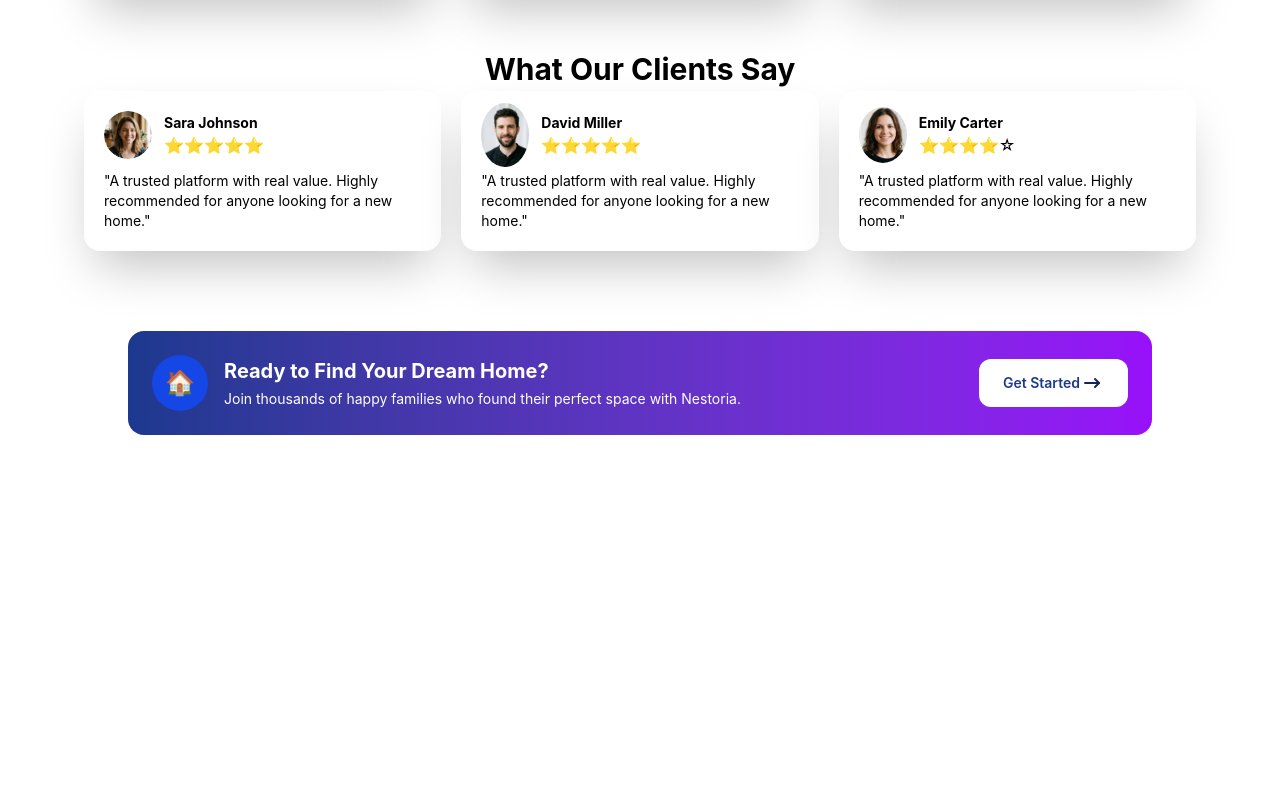
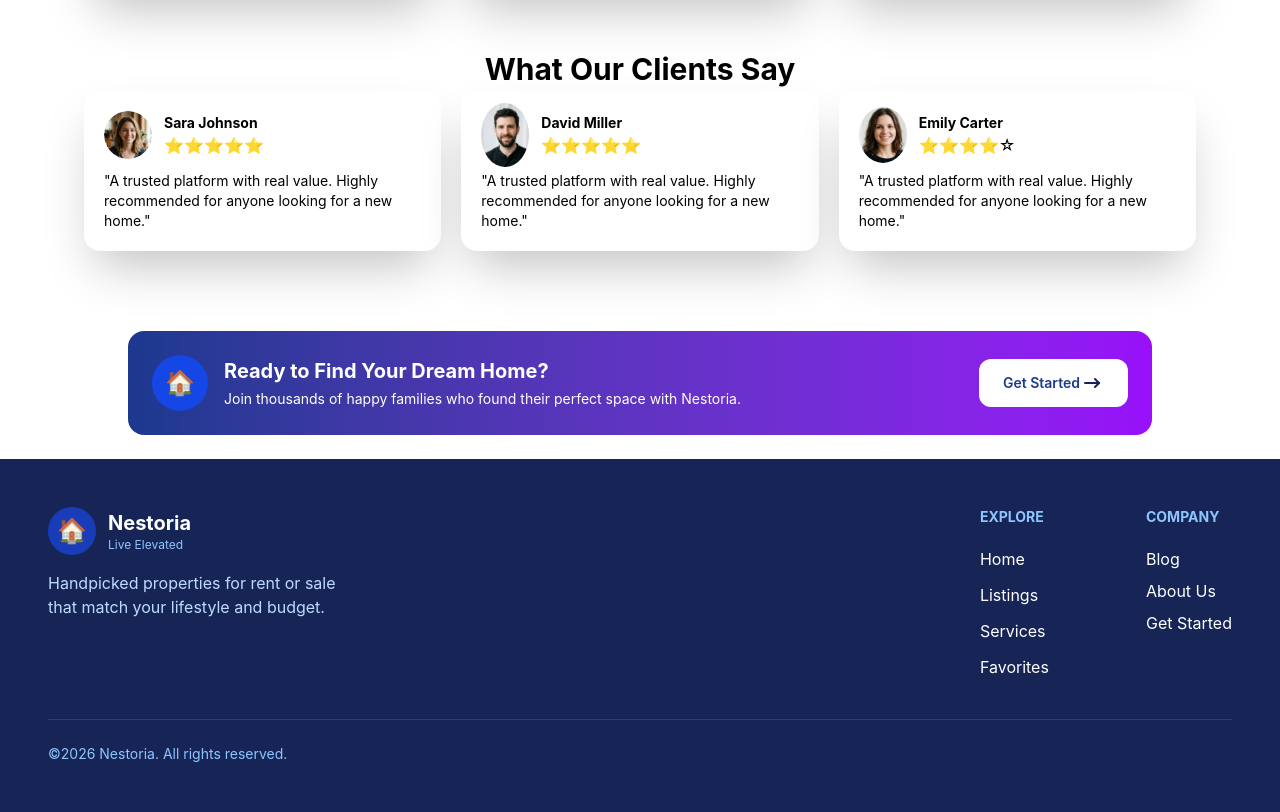
Before and after one commit to Yassine-Belbaz/Yassine-Belbaz, a website: page index.html in a window 1280 px wide. Shown: the part 2057-2869 px from the top of the page. Before the commit the page ends 2516 px from the top, so only its background shows below. Drawn offline with Linux system fonts and the light colour scheme.

Commit message:
added footer

```diff
--- a/index.html
+++ b/index.html
@@ -495,6 +495,53 @@
             </div>
         </div>
     </main>
+    <footer>
+        <div class=" bg-blue-950 p-8 md:p-12 shadow-xl ">
+            <div class="flex flex-col md:flex-row md:justify-between gap-10">
+                <div class="md:max-w-xs">
+                    <div class="flex items-center gap-3">
+                        <div class="w-12 h-12 rounded-full bg-blue-800 flex items-center justify-center text-2xl">
+                            🏠
+                        </div>
+                        <div>
+                            <p class="text-xl font-bold text-white">Nestoria</p>
+                            <p class="text-xs text-blue-300">Live Elevated</p>
+                        </div>
+                    </div>
+
+                    <p class="mt-4 text-blue-200">Handpicked properties for rent or sale that match your lifestyle
+                        and budget.
+                    </p>
+                </div>
+
+                <div class="grid grid-cols-2 gap-12 md:gap-20">
+
+                    <div>
+                        <h3 class="text-sm font-bold text-blue-300 mb-5">EXPLORE</h3>
+                        <ul class="space-y-3">
+                            <li><a href="#" class="text-white hover:text-white">Home</a></li>
+                            <li><a href="#" class="text-white hover:text-white">Listings</a></li>
+                            <li><a href="#" class="text-white hover:text-white">Services</a></li>
+                            <li><a href="#" class="text-white hover:text-white">Favorites</a></li>
+                        </ul>
+                    </div>
+
+                    <div>
+                        <h3 class="text-sm font-bold text-blue-300 mb-5">COMPANY</h3>
+                        <ul class="flex-col flex gap-2">
+                            <li><a href="" class="text-white hover:text-white">Blog</a></li>
+                            <li><a href="" class="text-white hover:text-white">About Us</a></li>
+                            <li><a href="" class="text-white hover:text-white">Get Started</a></li>
+                        </ul>
+                    </div>
+
+                </div>
+            </div>
+            <div class="border-t border-blue-800 mt-10 pt-6 text-sm text-blue-300 text-center md:text-left">
+                <p>©2026 Nestoria. All rights reserved.</p>
+            </div>
+        </div>
+    </footer>
 
 
 </body>
```
Also changed, not shown: public/css/output.css.
